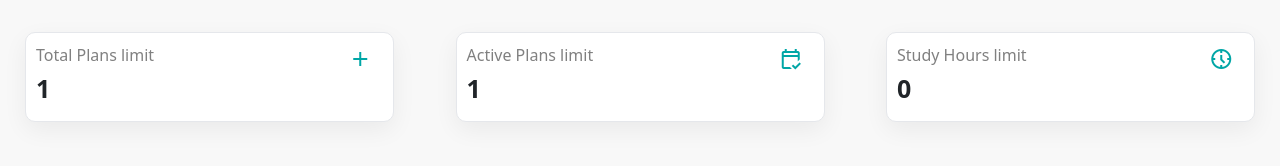
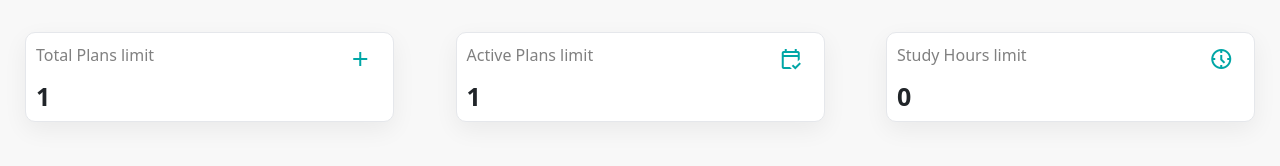
Before and after one commit to Madhav-87/study-planner-app, a React (Create React App) app in the folder FrontEnd/: page /dashboard in a window 1280 px wide. Shown: the part 203-369 px from the top of the page. Built offline with nearby package versions, Linux system fonts and the light colour scheme.

Commit message:
update margins and padding

```diff
--- a/FrontEnd/src/DashBoard.js
+++ b/FrontEnd/src/DashBoard.js
@@ -143,7 +143,7 @@ export default function DashBoard() {
                 </span>
               </div>
             </div>
-            <div className='dash-icon'>
+            <div className='dash-icon mt-2'>
               1
             </div>
           </div>
@@ -158,7 +158,7 @@ export default function DashBoard() {
                 </span>
               </div>
             </div>
-            <div className='dash-icon'>
+            <div className='dash-icon mt-2'>
               1
             </div>
           </div>
@@ -173,7 +173,7 @@ export default function DashBoard() {
                 </span>
               </div>
             </div>
-            <div className='dash-icon'>
+            <div className='dash-icon mt-2'>
               {localStorage.getItem("hoursPerDay")?localStorage.getItem("hoursPerDay"):0}
             </div>
           </div>
@@ -231,20 +231,9 @@ export default function DashBoard() {
                           </span>
                           {isMobile?null:<span>View</span>}
                         </div>
-                        <div className='plan-box-opt'>
-                          <span class="material-symbols-outlined">
-                            download
-                          </span>
-                          {isMobile?null:<span>Download</span>}
-                        </div>
-                        <div className='plan-box-opt'>
-                          <span class="material-symbols-outlined text-danger">
-                            delete_forever
-                          </span>
-                        </div>
                       </div>
                     </div>
-                    <div className='plan-box-plane2'>
+                    <div className='plan-box-plane2 mt-2'>
                       <div className='d-flex gap-2'>
                         <div className='d-flex vertical-alignment-middle gap-1'>
                           <span class="material-symbols-outlined">
```
